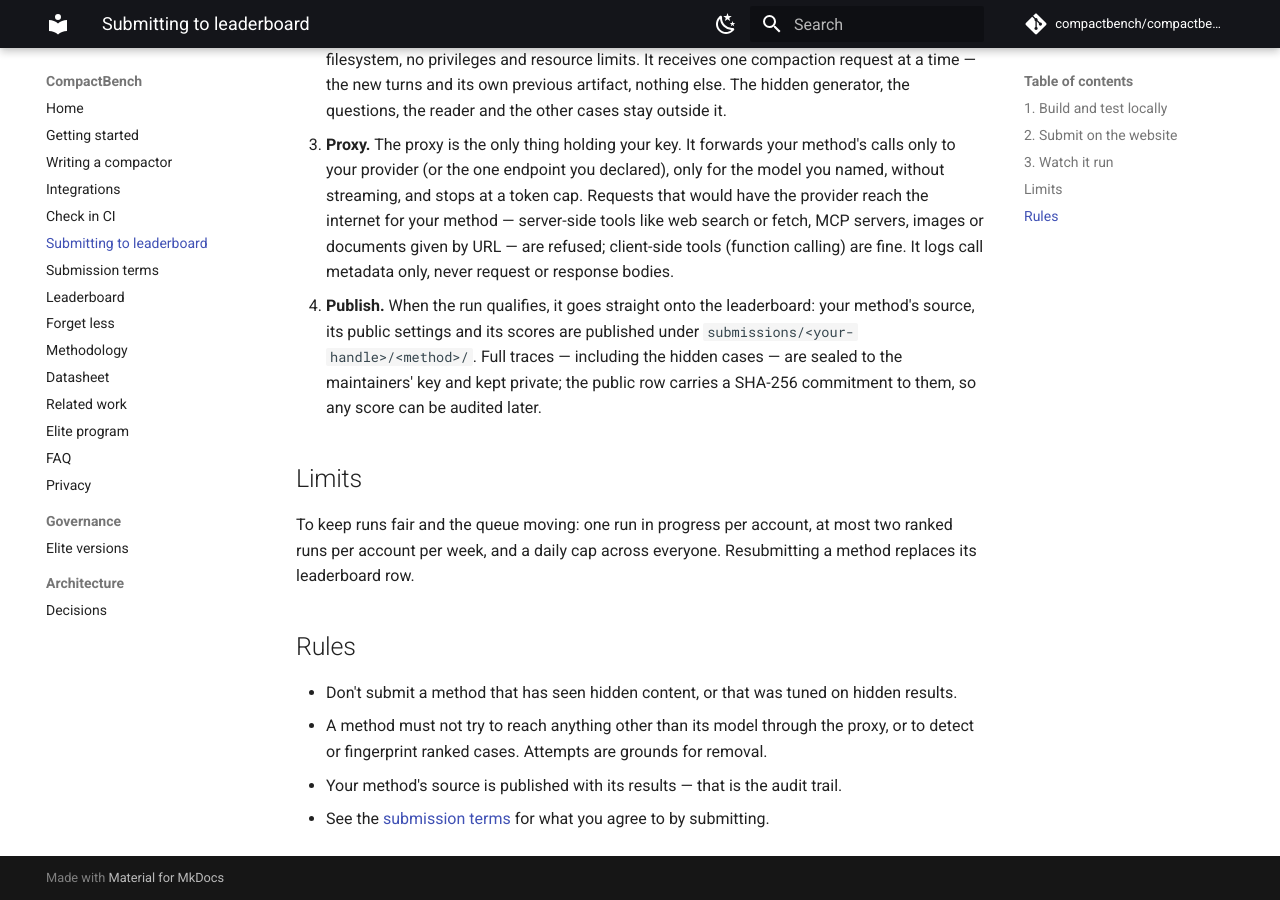
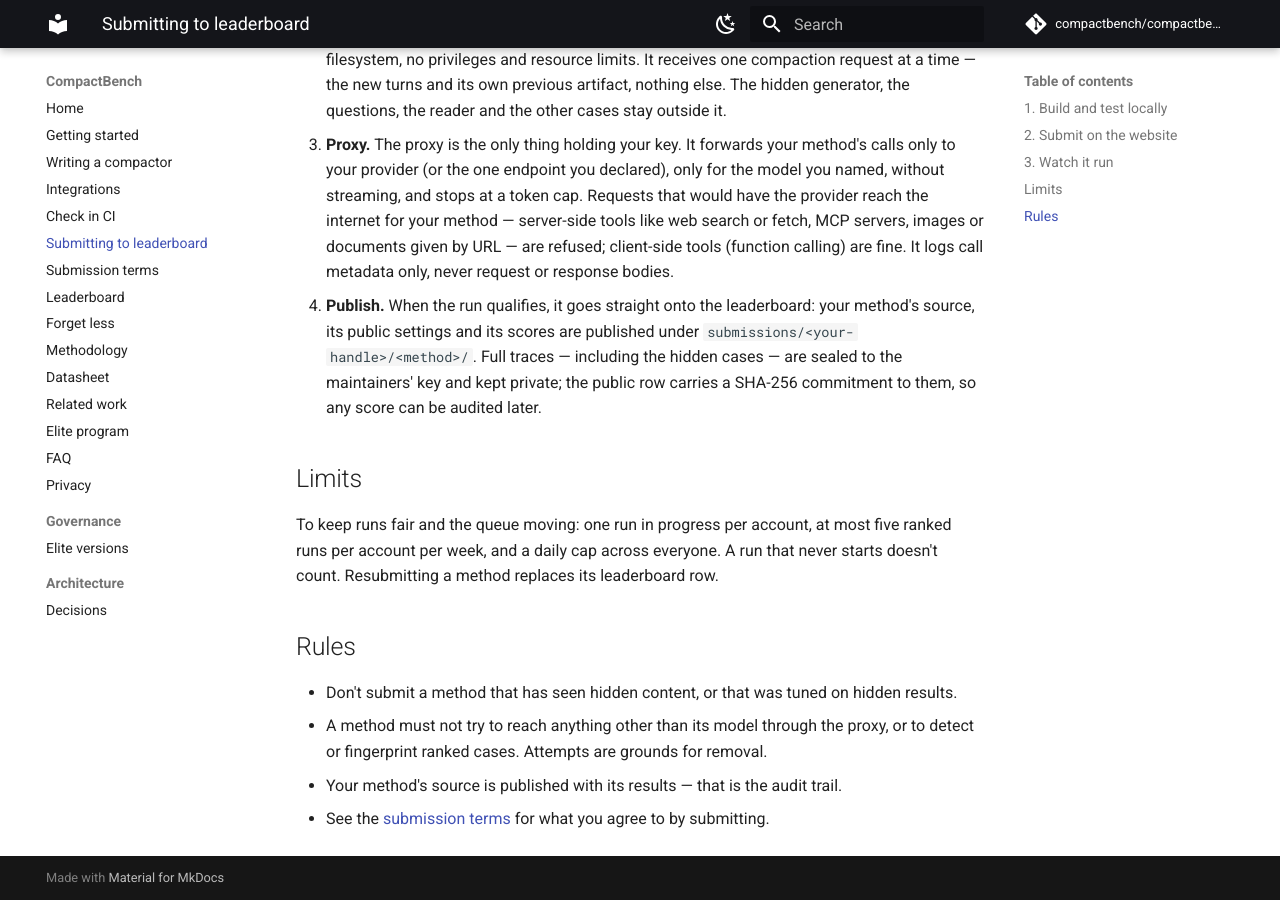
Before and after one commit to compactbench/compactbench, an MkDocs documentation site: the page built from docs/submitting.md, in a window 1280 px wide and 900 px high, scrolled down 1678 px. Built offline with MkDocs 1.6.1 and Material for MkDocs 9.7.7, drawn with Linux system fonts in a browser that asks for light colours; comment, search, counter and statistics services are not loaded.

Commit message:
site: up to five ranked runs per account per week, 50 a day overall
Two a week was tight for iterating on a method, and a launch-day spike could hit the
daily cap of 20. One run at a time per account stays.

Co-Authored-By: Claude Opus 5.5 <noreply@anthropic.com>

```diff
--- a/docs/submitting.md
+++ b/docs/submitting.md
@@ -84,9 +84,9 @@ You get a status link. A run takes about an hour:
 
 ## Limits
 
-To keep runs fair and the queue moving: one run in progress per account, at most two ranked
-runs per account per week, and a daily cap across everyone. Resubmitting a method replaces
-its leaderboard row.
+To keep runs fair and the queue moving: one run in progress per account, at most five ranked
+runs per account per week, and a daily cap across everyone. A run that never starts doesn't
+count. Resubmitting a method replaces its leaderboard row.
 
 ## Rules
 
```
Also changed, not shown: 2 other files.
